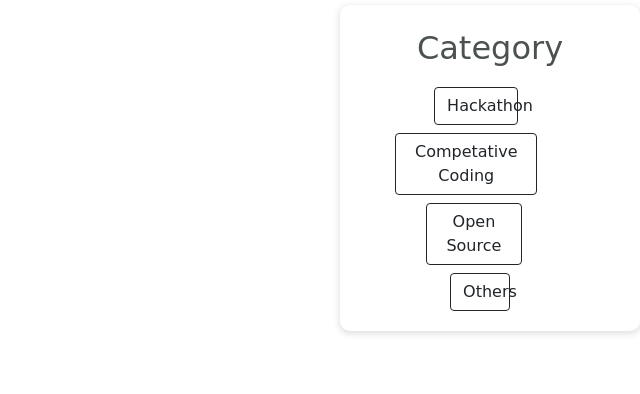
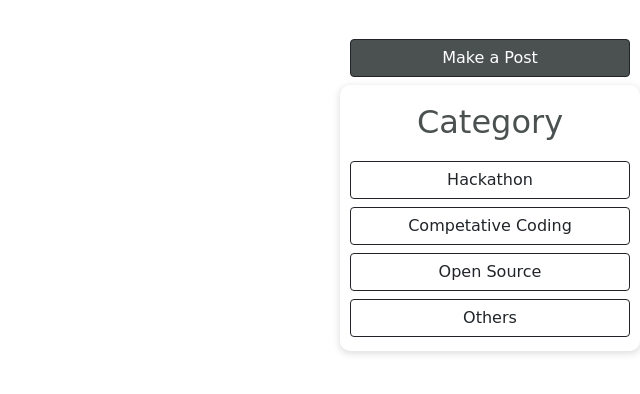
Before and after one commit to yaswanthsaivendra/Devnode, a Flask app: page /feed/ in a window 1280 px wide. Shown: the part 59-453 px from the top of the page, without its empty margins (640-1280 px from the left). Run offline with Flask 2, Linux system fonts and the light colour scheme; some web fonts are replaced.

Commit message:
posts css fixed

```diff
--- a/devnode/static/css/post.css
+++ b/devnode/static/css/post.css
@@ -110,4 +110,8 @@
 }
 .makepost{
   background-color: #4A5150 !important;
+  margin-top: 100px;
 }
+.category a{
+  width: 100%;
+}
--- a/devnode/templates/posts.html
+++ b/devnode/templates/posts.html
@@ -80,10 +80,10 @@
             </div>
             <div class="category">
                 <h2 class="text-center p-2">Category</h2>
-                <a href="{{url_for('feed')}}"><button class="btn btn-outline-dark w-75 my-1">Hackathon </button></a>
-                <a href="{{url_for('feed_comp')}}"><button class="btn btn-outline-dark w-75 my-1">Competative Coding </button></a>
-                <a href="{{url_for('feed_opensource')}}"><button class="btn btn-outline-dark w-75 my-1">Open Source</button></a>
-                <a href="{{url_for('feed_other')}}"><button class="btn btn-outline-dark w-75 my-1">Others</button></a>
+                <a href="{{url_for('feed')}}"><button class="btn btn-outline-dark w-100 my-1">Hackathon </button></a>
+                <a href="{{url_for('feed_comp')}}"><button class="btn btn-outline-dark w-100 my-1">Competative Coding </button></a>
+                <a href="{{url_for('feed_opensource')}}"><button class="btn btn-outline-dark w-100 my-1">Open Source</button></a>
+                <a href="{{url_for('feed_other')}}"><button class="btn btn-outline-dark w-100 my-1">Others</button></a>
             </div>
         </div>
 
```
